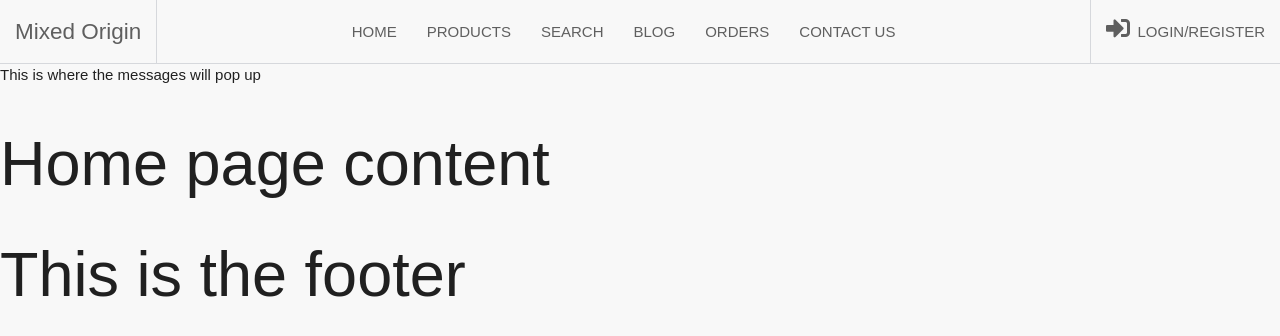
After one commit to josephWoodland/Mixed-Origin-MS4, a Django app: page / in a window 1280 px wide. The commit adds this page. Shown: the top 336 px of the page. Run offline with Django 3.2, Linux system fonts and the light colour scheme.

Commit message:
Added the nav bar html and the styling

```diff
--- a/mixed/static/css/style.css
+++ b/mixed/static/css/style.css
@@ -1,3 +1,80 @@
-html {
-    background-color: red;
+/* /////////////////////////// Global styles and variables ///////////////////// */
+
+
+:root{
+    --background-color: #f8f8f8;
+    --highlight-color: #ff0000;
+    --text-grey: #5f5f5f;
+    --text-color: #1e1e1f;
+    --border-grey: #d6d8dc;
 }
+
+
+body {
+    background-color: #f8f8f8;
+    font-family: Arial, Helvetica, sans-serif;
+}
+
+
+/* /////////////////////////// Navigation bar styling ///////////////////// */
+
+nav {
+    display: flex;
+    justify-content: space-between;
+    text-transform: uppercase;
+    background-color: var(--background-color);
+    border-bottom: 1px solid var(--border-grey);
+    box-shadow: none;
+}
+
+nav a,
+nav ul a {
+    color: var(--text-grey);
+}
+
+nav a:hover,
+nav ul a:hover{
+    color: var(--highlight-color);
+}
+
+nav i {
+    margin-right: .5rem;
+}
+
+.nav-login{
+    border-left: 1px solid var(--border-grey);
+    padding-left: 1rem;
+    padding-right: 1rem;
+}
+
+.nav-logo {
+    text-transform: capitalize;
+    font-size: 1.5rem;
+    padding-left: 1rem;
+    padding-right: 1rem;
+    border-right: 1px solid var(--border-grey);
+}
+
+.nav-list {
+    text-transform: uppercase;
+}
+
+
+@media only screen and (max-width: 992px) {
+    nav {
+        justify-content: space-between;
+      }
+
+    .nav-logo{
+        font-size: 3rem;
+        border-right: none;
+    }
+
+}
+
+
+/* /////////////////////////// Helper ///////////////////// */
+
+.hidden {
+    display: none;
+}
--- a/mixed/static/js/script.js
+++ b/mixed/static/js/script.js
@@ -1,6 +1,5 @@
 // Materialize functions //
 $(document).ready(function(){
-    console.log('hello world!')
     $(".dropdown-trigger").dropdown();
-
+    $('.sidenav').sidenav();
 })
--- a/mixed/templates/base.html
+++ b/mixed/templates/base.html
@@ -5,6 +5,14 @@
   <meta http-equiv="X-UA-Compatible" content="ie=edge">
   <meta charset="UTF-8">
   <meta name="viewport" content="width=device-width, initial-scale=1.0">
+  <link
+      rel="stylesheet"
+      href="https://cdnjs.cloudflare.com/ajax/libs/font-awesome/5.15.4/css/all.min.css"
+      integrity="sha512-1ycn6IcaQQ40/MKBW2W4Rhis/DbILU74C1vSrLJxCq57o941Ym01SwNsOMqvEBFlcgUa6xLiPY/NS5R+E6ztJQ=="
+      crossorigin="anonymous"
+      referrerpolicy="no-referrer"
+      type="text/css"
+    />
     <link rel="stylesheet" href="https://cdnjs.cloudflare.com/ajax/libs/materialize/1.0.0/css/materialize.min.css">
     <link type="text/css" rel="stylesheet" href="{% static 'css/style.css' %}"  media="screen,projection"/>
     <title>Mixed Origin {% block extra_title %}{% endblock %}</title>
--- /dev/null
+++ b/mixed/templates/nav_bar.html
@@ -0,0 +1,32 @@
+{% load static %}
+
+<nav>
+    <a href="" data-target="mobile-nav" class="sidenav-trigger"><i class="fas fa-bars"></i></a>
+    <a href="" class="nav-logo">Mixed Origin</a>
+    <!-- Hidden div so I can center the logo and left align the nav bars -->
+    <a href="" class="sidenav-trigger"><i class="fas fa-bars hidden"></i></a>
+    <ul class="hide-on-med-and-down">
+        <li><a href="#">home</a></li>
+        <li><a href="#">products</a></li>
+        <li><a href="#">search</a></li>
+        <li><a href="#">blog</a></li>
+        <li><a href="#">orders</a></li>
+        <li><a href="#">contact us</a></li>
+    </ul>
+    <a href="" class="hide-on-med-and-down nav-login"><i class="fas fa-sign-in-alt"></i>Login/Register
+    </a>
+</nav>
+
+<ul class="nav-list sidenav" id="mobile-nav">
+    <li><a href="#"><i class="fas fa-chevron-left"></i></a></li>
+    <li><a href="#">home</a></li>
+    <li><a href="#">products</a></li>
+    <li><a href="#">search</a></li>
+    <li><a href="#">blog</a></li>
+    <li><a href="#">orders</a></li>
+    <li><a href="#">contact us</a></li>
+    <li>
+        <a href="" class="nav-login"><i class="fas fa-sign-in-alt"></i>Login/Register
+        </a>
+    </li>
+</ul>
```
